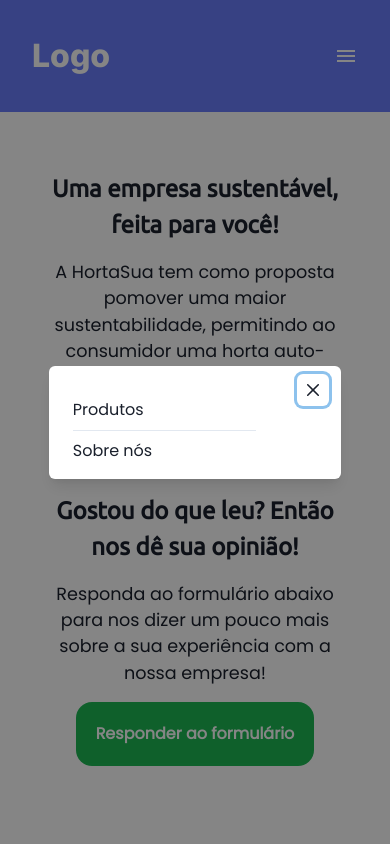
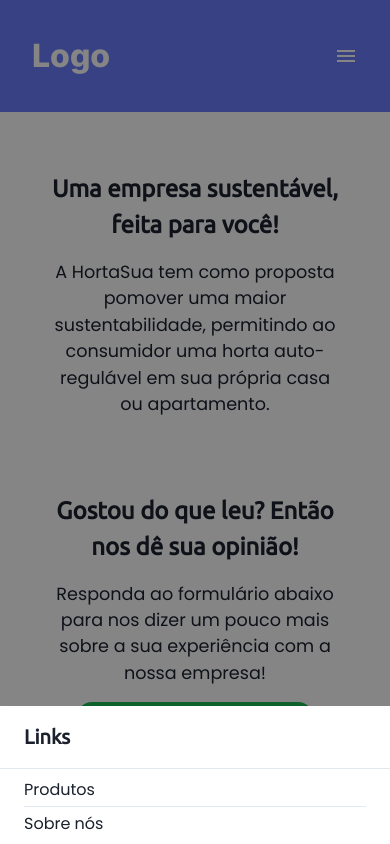
Before and after one commit to geography-school-work/site, a Next.js app: page / in a window 390 px wide. Both pictures are taken after a click on the button 346 px from the left and 56 px from the top of the page. Built offline with nearby package versions, Linux system fonts and the light colour scheme.

Commit message:
Improve mobile menu

```diff
--- a/src/web/components/header/index.tsx
+++ b/src/web/components/header/index.tsx
@@ -1,16 +1,26 @@
 import {
-	Modal,
-	ModalBody,
-	ModalCloseButton,
-	ModalContent,
-	ModalOverlay,
+	Drawer,
+	DrawerBody,
+	DrawerContent,
+	DrawerHeader,
+	DrawerOverlay,
 	useDisclosure,
 } from "@chakra-ui/react";
 import type { NextPage } from "next";
 import Image from "next/image";
 import Link from "next/link";
 
-import { Button, Container, CustomModal, Li, Nav, Title, Ul } from "./styles";
+import {
+	Button,
+	Container,
+	Text,
+	Li,
+	Nav,
+	Title,
+	Ul,
+	DrawerLink,
+	Divider,
+} from "./styles";
 
 export const Header: NextPage = () => {
 	const { isOpen, onOpen, onClose } = useDisclosure();
@@ -37,23 +47,23 @@
 				</Button>
 			</Nav>
 
-			<Modal isOpen={isOpen} onClose={onClose} isCentered>
-				<ModalOverlay />
-				<ModalContent width="75%">
-					<ModalCloseButton />
-					<ModalBody>
-						<CustomModal>
-							<li>
-								<Link href="/products">Produtos</Link>
-							</li>
-							<hr />
-							<li>
-								<Link href="/about-us">Sobre nós</Link>
-							</li>
-						</CustomModal>
-					</ModalBody>
-				</ModalContent>
-			</Modal>
+			<Drawer placement="bottom" onClose={onClose} isOpen={isOpen}>
+				<DrawerOverlay />
+				<DrawerContent>
+					<DrawerHeader borderBottomWidth={"1px"}>
+						<Text>Links</Text>
+					</DrawerHeader>
+					<DrawerBody>
+						<Link href="/products" passHref>
+							<DrawerLink>Produtos</DrawerLink>
+						</Link>
+						<Divider />
+						<Link href="/about-us" passHref>
+							<DrawerLink>Sobre nós</DrawerLink>
+						</Link>
+					</DrawerBody>
+				</DrawerContent>
+			</Drawer>
 		</Container>
 	);
 };
--- a/src/web/components/header/styles.ts
+++ b/src/web/components/header/styles.ts
@@ -67,14 +67,14 @@
 	}
 `;
 
-export const CustomModal = styled.ul`
-	margin-top: 1rem;
-	list-style: none;
-	width: 75%;
+export const Text = styled.p`
+	font-family: "Ubuntu";
+`;
+
+export const Divider = styled.hr`
+	margin: 0.25rem 0;
+`;
+
+export const DrawerLink = styled.a`
 	font-family: "Poppins";
-
-	> li {
-		padding-top: 0.5rem;
-		padding-bottom: 0.5rem;
-	}
 `;
```
